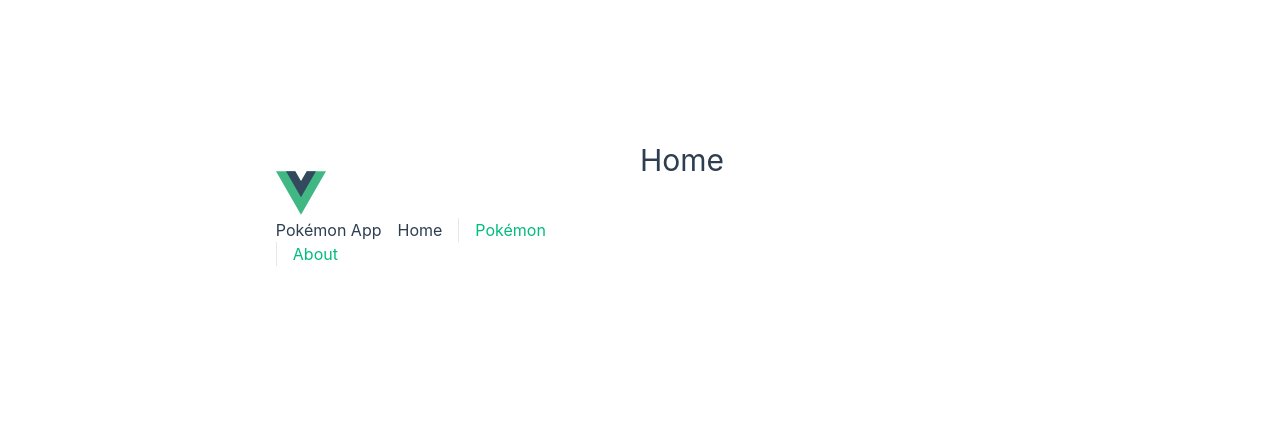
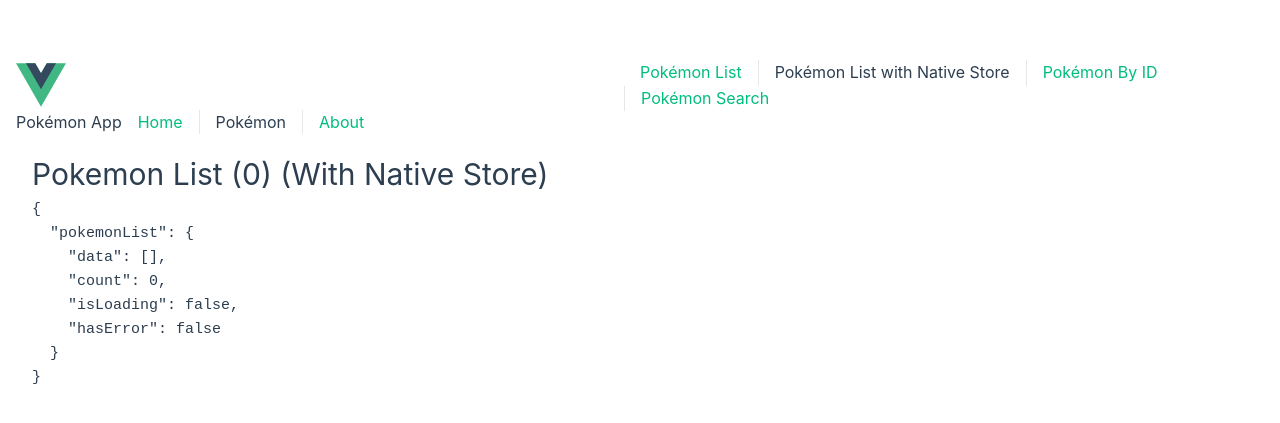
Before and after one commit to afperdomo2/curso-intermedio-vue, a Vue app: page /pokemon/list-native in a window 1280 px wide. Before the commit this address led to /. Shown: the part 191-614 px from the top of the page. Built offline with nearby package versions, Linux system fonts and the light colour scheme; the HTML template or start-up script is replaced by a standard one; what @tanstack/vue-query would draw is missing.

Commit message:
Agregar vista de Pokémon con almacenamiento nativo

```diff
--- a/src/pokemon/router/index.ts
+++ b/src/pokemon/router/index.ts
@@ -14,6 +14,12 @@ export const pokemonRoute: RouteRecordRaw = {
       component: () => import('@/pokemon/views/PokemonList.vue'),
     },
     {
+      path: `/${ROUTE_NAME}/list-native`,
+      name: 'pokemon-list-native',
+      props: { title: 'Pokémon List with Native Store' },
+      component: () => import('@/pokemon/views/PokemonListNativeStore.vue'),
+    },
+    {
       path: `/${ROUTE_NAME}/by/:id`,
       name: 'pokemon-by-id',
       props: { title: 'Pokémon By ID' },
--- /dev/null
+++ b/src/pokemon/views/PokemonListNativeStore.vue
@@ -0,0 +1,23 @@
+<template>
+  <div>
+    <h1>Pokemon List ({{ store.pokemonList.count }}) (With Native Store)</h1>
+
+    <pre>{{ store }}</pre>
+
+    <h3 v-if="store.pokemonList.isLoading">Loading...</h3>
+
+    <div v-else-if="store.pokemonList.hasError">
+      {{ store.pokemonList.errorMessage }}
+    </div>
+
+    <ul v-else>
+      <PokemonCardList :pokemonList="store.pokemonList.data ?? []" />
+    </ul>
+  </div>
+</template>
+
+<script setup lang="ts">
+import PokemonCardList from '../components/PokemonCardList.vue'
+
+import store from '../../stores/pokemon.store.ts'
+</script>
--- /dev/null
+++ b/src/stores/pokemon.store.ts
@@ -0,0 +1,38 @@
+import type { Pokemon } from '@/pokemon/interfaces/pokemon.interface'
+import { reactive } from 'vue'
+
+interface Store {
+  // State
+  pokemonList: {
+    data: Pokemon[]
+    count: number
+    isLoading: boolean
+    hasError: boolean
+    errorMessage?: string
+  }
+  // Actions
+  startLoadingPokemonList: () => void
+  loadedPokemonList: (data: Pokemon[]) => void
+  loadFailedPokemonList: (error: string) => void
+}
+
+const store = reactive<Store>({
+  pokemonList: {
+    data: [],
+    count: 0,
+    isLoading: false,
+    hasError: false,
+    errorMessage: undefined,
+  },
+  startLoadingPokemonList: function (): void {
+    throw new Error('Function not implemented.')
+  },
+  loadedPokemonList: function (data: Pokemon[]): void {
+    throw new Error('Function not implemented.')
+  },
+  loadFailedPokemonList: function (error: string): void {
+    throw new Error('Function not implemented.')
+  },
+})
+
+export default store
```
Also changed, not shown: src/stores/counter.ts (deleted, +0 -12 lines).
